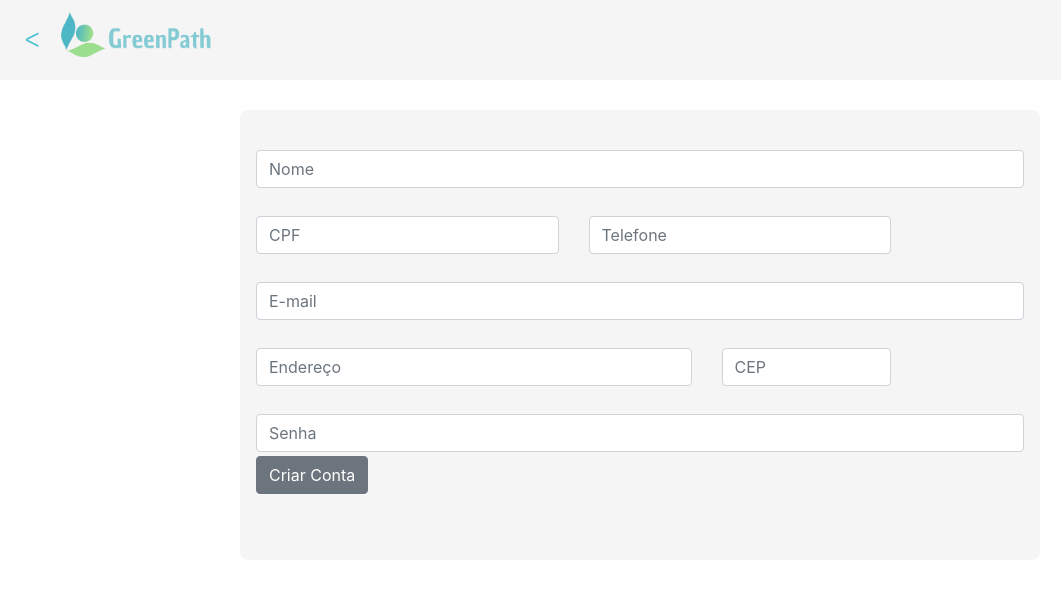
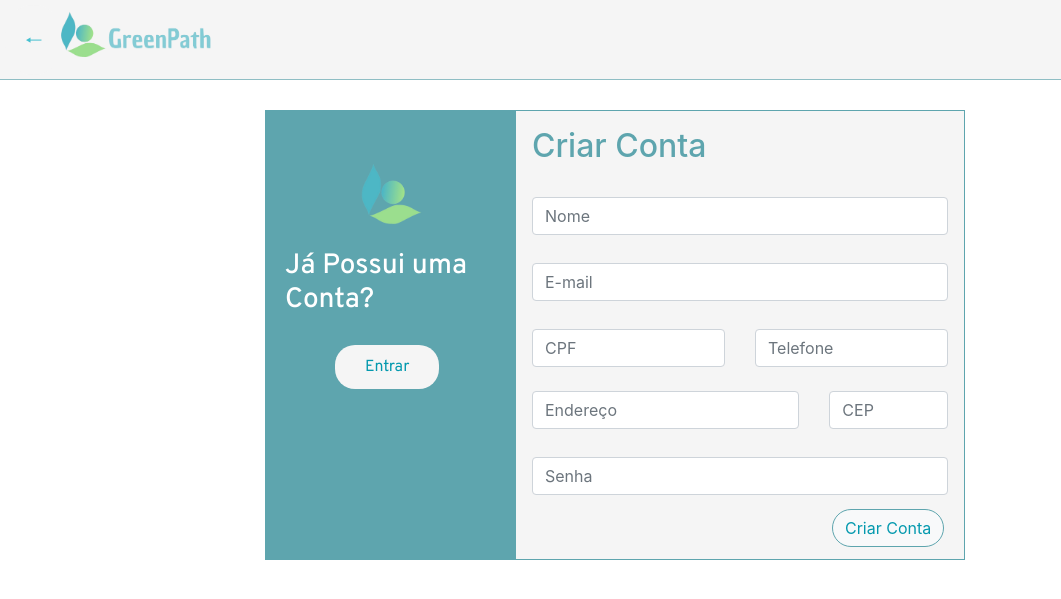
Before and after one commit to gdserafini/bsi-ec-isi-client, a PHP site: page /criarConta.html in a window 1280 px wide. Shown: the top 599 px of the page, without its empty margins (0-1061 px from the left). Run offline with PHP 8.4, Linux system fonts and the light colour scheme; some libraries are stand-ins or nearby versions; some web fonts are replaced.

Commit message:
prot 0903

```diff
--- a/prot-signup/criarConta.html
+++ b/prot-signup/criarConta.html
@@ -5,43 +5,50 @@
     <meta charset="utf-8">
     <meta name="viewport" content="width=device-width, initial-scale=1, shrink-to-fit=no">
     <link rel="stylesheet" href="https://stackpath.bootstrapcdn.com/bootstrap/4.3.1/css/bootstrap.min.css" integrity="sha384-ggOyR0iXCbMQv3Xipma34MD+dH/1fQ784/j6cY/iJTQUOhcWr7x9JvoRxT2MZw1T" crossorigin="anonymous">
-    <link rel="stylesheet" href="style.css">
+    <link rel="stylesheet" href="styleCriarConta.css">
     <link rel="preconnect" href="https://fonts.googleapis.com">
     <link rel="preconnect" href="https://fonts.gstatic.com" crossorigin>
     <link href="https://fonts.googleapis.com/css2?family=Chau+Philomene+One:ital@0;1&family=Overpass:ital,wght@0,100..900;1,100..900&display=swap" rel="stylesheet">
 </head>
 <body>
     <div class="header">
-        <button type="submit" onclick="voltarIndex()" class="voltar">ᐸ</button>
+        <button type="submit" onclick="voltarIndex()" class="voltar">🠐</button>
         <div class="logoNome">
             <img src="logoNome-removebg-preview.png" class="logoNome"/>
         </div>
-        <div class="container p-3">
+        <div class="container0">
+            <img src="logo-removebg.png" class="logo"/>
+            <div class="jpuc">
+                <h3>Já Possui uma Conta?</h3>
+                <button class="jpuc-btn" onclick="irParaLogin()">Entrar</button>
+            </div>
+        </div>
+        <div class="container1 p-3">
+            <h2>Criar Conta</h2>
             <form action="">
                 <div class="mb-1">
                     <label for="nome" class="form-label"></label>
                     <input type="text" id="nome" placeholder="Nome" class="form-control">
-                </div>
-                <div class="row mb-1 g-1">
-                    <div class="col-5">
-                        <label for="cpf" class="form-label"></label>
-                        <input type="text" id="cpf" placeholder="CPF" class="form-control">
-                    </div>
-                    <div class="col-5">
-                        <label for="telefone" class="form-label"></label>
-                        <input type="text" id="telefone" placeholder="Telefone" class="form-control">
-                    </div>
                 </div>
                 <div class="mb-1">
                     <label for="email" class="form-label"></label>
                     <input type="email" id="email" placeholder="E-mail" class="form-control">
                 </div>
                 <div class="row mb-1 g-1">
-                    <div class="col-7">
+                    <div class="col-6">
+                        <label for="cpf" class="form-label"></label>
+                        <input type="text" id="cpf" placeholder="CPF" class="form-control">
+                    </div>
+                    <div class="col-6">
+                        <label for="telefone" class="form-label"></label>
+                        <input type="text" id="telefone" placeholder="Telefone" class="form-control">
+                    </div>
+
+                    <div class="col-8">
                         <label for="endereco" class="form-label"></label>
                         <input type="text" id="endereco" placeholder="Endereço" class="form-control">
                     </div>
-                    <div class="col-3">
+                    <div class="col-4">
                         <label for="cep" class="form-label"></label>
                         <input type="text" id="cep" placeholder="CEP" class="form-control">
                     </div>
@@ -50,7 +57,7 @@
                     <label for="senha" class="form-label"></label>
                     <input type="password" id="senha" placeholder="Senha" class="form-control">
                 </div>
-                <buttom class="btn btn-secondary" onclick="btnCriarConta()">Criar Conta</buttom>
+                <buttom class="btn btn-light" onclick="btnCriarConta()">Criar Conta</buttom>
             </form>
         </div>
     </div>
@@ -61,6 +68,9 @@
         function btnCriarConta() {
             window.location.href = "homePage.html";
         }
+        function irParaLogin() {
+            window.location.href = "login.html";
+        }
       </script>
     <script src="bootstrap/js/bootstrap.min.js"> </script>
     <script src="https://code.jquery.com/jquery-3.3.1.slim.min.js" integrity="sha384-q8i/X+965DzO0rT7abK41JStQIAqVgRVzpbzo5smXKp4YfRvH+8abtTE1Pi6jizo" crossorigin="anonymous"></script>
--- a/prot-signup/index.html
+++ b/prot-signup/index.html
@@ -5,7 +5,7 @@
     <meta charset="utf-8">
     <meta name="viewport" content="width=device-width, initial-scale=1, shrink-to-fit=no">
     <link rel="stylesheet" href="https://stackpath.bootstrapcdn.com/bootstrap/4.3.1/css/bootstrap.min.css" integrity="sha384-ggOyR0iXCbMQv3Xipma34MD+dH/1fQ784/j6cY/iJTQUOhcWr7x9JvoRxT2MZw1T" crossorigin="anonymous">
-    <link rel="stylesheet" href="style.css">
+    <link rel="stylesheet" href="styleIndex.css">
     <link rel="preconnect" href="https://fonts.googleapis.com">
     <link rel="preconnect" href="https://fonts.gstatic.com" crossorigin>
     <link href="https://fonts.googleapis.com/css2?family=Chau+Philomene+One:ital@0;1&family=Overpass:ital,wght@0,100..900;1,100..900&display=swap" rel="stylesheet">
@@ -16,7 +16,7 @@
             <img src="logoNome-removebg-preview.png" class="logoNomeIndex"/>
           </div>
           <h1 class="titulo">Entre no<br>GreenPath</h1>
-          <img src="logo-removebg.png" class="logo"/>
+          <img src="logo-removebg.png" class="logoIndex"/>
         </div>
         <div>
           <button type="submit" onclick="irParaLogin()" class="botao">Login</button>
--- a/prot-signup/style.css
+++ b/prot-signup/styleCriarConta.css
@@ -6,6 +6,7 @@ button {
 
 .header {
     background-color: whitesmoke;
+    border-bottom: 1px solid #5ea5aeab;
     height: 80px;
     color: #fff;
 }
@@ -25,22 +26,19 @@ button {
     bottom: 35px;
     left: 25px;
 }
-
 .logo {
+    width: 70px;
+    height: 70px;
+    position: relative;
+    left: 70px;
+    top: 30px;
+}
+.logoIndex {
     width: 500px;
     height: 500px;
     position: relative;
     top: 30px;
     left: 750px;
-}
-
-.titulo {
-    position: absolute;
-    font-family: "Overpass", sans-serif;
-    color: #0499AE;
-    font-size: 90px;
-    top: 150px;
-    left: 200px;
 }
 
 .botao {
@@ -59,15 +57,30 @@ button {
     cursor: pointer;
     border-radius: 40px;
 }
-.container {
-    width: 800px;
+
+.container0 {
+    width: 250px;
     height: 450px;
+    font-family: "Overpass", sans-serif;
+    background-color: #5ea5ae;
+    position: relative;
+    bottom: 20px;
+    right: 250px;
+    margin: 0 auto;
+    padding: 20px;
+}
+
+.container1 {
+    width: 450px;
+    height: 450px;
+    color: #5ea5ae;
     background-color: whitesmoke;
     position: relative;
-    bottom: 20px;
+    border: 1px solid #5ea5ae;
+    bottom: 470px;
+    left: 100px;
     margin: 0 auto;
     padding: 20px;
-    border-radius: 8px;
 }
 
 .voltar {
@@ -85,3 +98,29 @@ button {
     cursor: pointer;
     border-radius: 40px;
 }
+.btn {
+ color:#0499AE;
+ border: 1px solid #5ea5ae;
+ border-radius: 20px;
+ position: relative;
+ top: 10px;
+ left: 300px;
+}
+.jpuc {
+    color: #fff;
+    font-family: "Overpass", sans-serif;
+    position: relative;
+    top: 50px;
+}
+
+.jpuc-btn{
+    background-color: whitesmoke;
+    border: none;
+    border-radius: 20px;
+    color: #0499AE;
+    padding: 10px 30px;
+    font-family: "Overpass", sans-serif;
+    position: relative;
+    top: 20px;
+    left: 50px;
+}
```
Also changed, not shown: prot-signup/styleIndex.css (added, +67 -0 lines), prot-signup/login.html (added).
